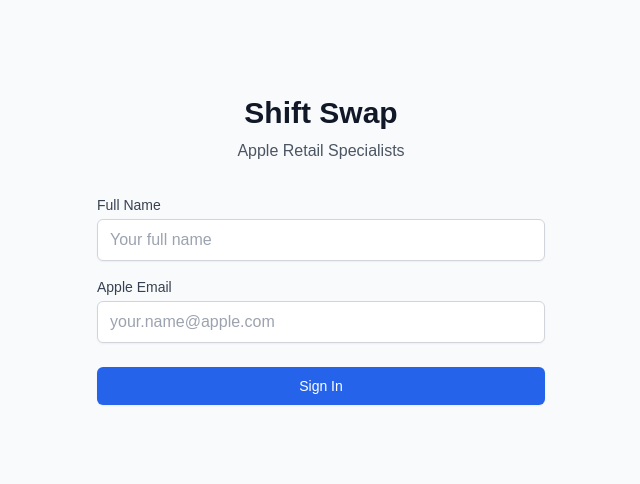
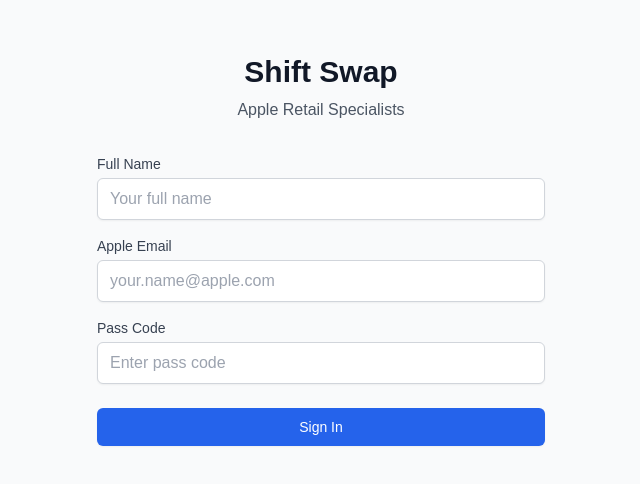
Before and after one commit to lootster/shift-swap-app, a Next.js app: page / in a window 1280 px wide. Shown: the part 150-634 px from the top of the page, without its empty margins (319-959 px from the left). Built offline with nearby package versions, Linux system fonts and the light colour scheme.

Commit message:
Add passcode authentication to login flow

```diff
--- a/src/app/api/auth/login/route.ts
+++ b/src/app/api/auth/login/route.ts
@@ -10,7 +10,24 @@
 
         // Validate request body
         const validatedData = loginSchema.parse(body);
-        const { appleEmail, fullName } = validatedData;
+        const { appleEmail, fullName, passcode } = validatedData;
+
+        // Validate passcode
+        const expectedPasscode = process.env.PASSCODE;
+        if (!expectedPasscode) {
+            console.error('PASSCODE environment variable is not set');
+            return NextResponse.json(
+                { success: false, error: 'Server configuration error' },
+                { status: 500 }
+            );
+        }
+
+        if (passcode !== expectedPasscode) {
+            return NextResponse.json(
+                { success: false, error: 'Invalid pass code' },
+                { status: 401 }
+            );
+        }
 
         // Find or create user
         let user = await prisma.user.findUnique({
--- a/src/app/page.tsx
+++ b/src/app/page.tsx
@@ -6,6 +6,7 @@
 export default function Home() {
   const [email, setEmail] = useState("");
   const [fullName, setFullName] = useState("");
+  const [passcode, setPasscode] = useState("");
   const [isLoading, setIsLoading] = useState(false);
   const [error, setError] = useState("");
   const router = useRouter();
@@ -24,6 +25,7 @@
         body: JSON.stringify({
           appleEmail: email,
           fullName,
+          passcode,
         }),
       });
 
@@ -88,6 +90,25 @@
                 placeholder="your.name@apple.com"
               />
             </div>
+
+            <div>
+              <label
+                htmlFor="passcode"
+                className="block text-sm font-medium text-gray-700"
+              >
+                Pass Code
+              </label>
+              <input
+                id="passcode"
+                name="passcode"
+                type="password"
+                required
+                value={passcode}
+                onChange={(e) => setPasscode(e.target.value)}
+                className="mt-1 block w-full px-3 py-2 border border-gray-300 rounded-md shadow-sm focus:outline-none focus:ring-blue-500 focus:border-blue-500"
+                placeholder="Enter pass code"
+              />
+            </div>
           </div>
 
           {error && (
--- a/src/lib/validations.ts
+++ b/src/lib/validations.ts
@@ -8,6 +8,7 @@
         { message: 'Email must be an Apple email address (@apple.com)' }
     ),
     fullName: z.string().min(1, 'Full name is required').max(100),
+    passcode: z.string().min(1, 'Pass code is required'),
 });
 
 // Shift validation
```
Also changed, not shown: 1 other file (tests, documents, lock files or other folders).
